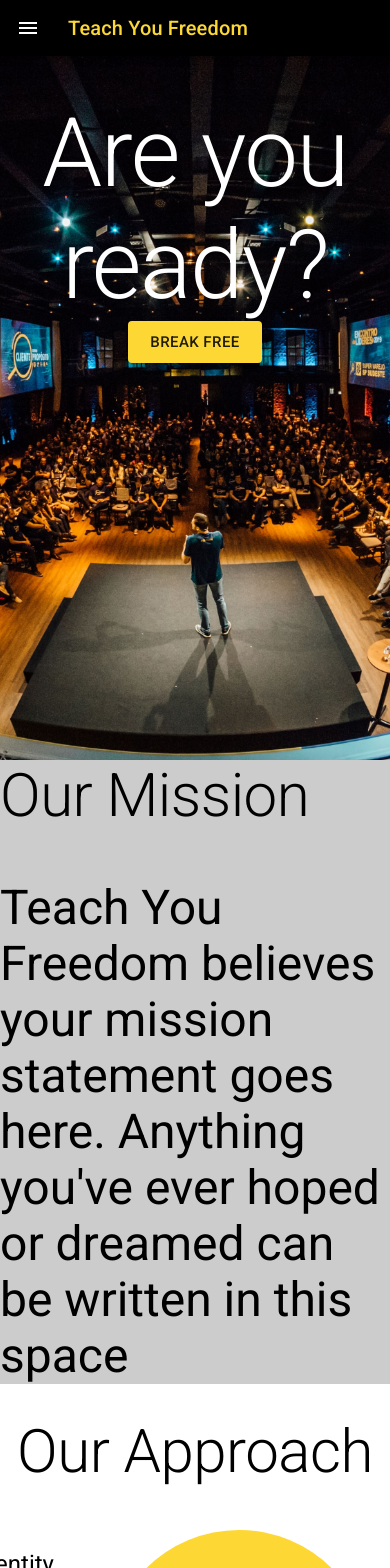
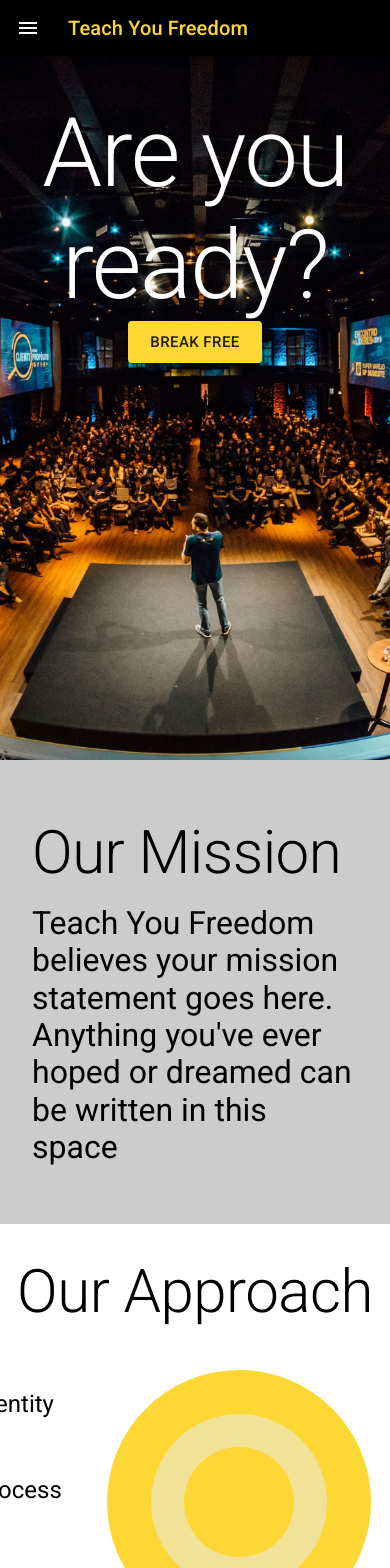
Before and after one commit to Akinghill/tyf, a React (Create React App) app: page / in a window 390 px wide. Shown: the top 1568 px of the page. Built offline with nearby package versions, Linux system fonts and the light colour scheme; the HTML template or start-up script is replaced by a standard one.

Commit message:
path fixes

```diff
--- a/package.json
+++ b/package.json
@@ -1,6 +1,6 @@
 {
   "homepage": "http://akinghill.github.io/tyf",
-  "name": "-tyf",
+  "name": "tyf",
   "version": "0.1.0",
   "private": true,
   "dependencies": {
--- a/src/components/Navbar.jsx
+++ b/src/components/Navbar.jsx
@@ -20,7 +20,7 @@ const useStyles = makeStyles((theme) => ({
 export default function Navbar() {
   const classes = useStyles();
   const theme = useTheme();
-  const matches = useMediaQuery(theme.breakpoints.down('sm'));
+  const smScreen = useMediaQuery(theme.breakpoints.down('sm'));
 
   return (
     <div className={classes.root}>
@@ -33,7 +33,7 @@ export default function Navbar() {
             Teach You Freedom
           </Typography>
           {
-            !matches &&
+            !smScreen &&
             (
               <>
                 <Button color="secondary">Break Free</Button>
@@ -42,7 +42,6 @@ export default function Navbar() {
               </>
             )
           }
-
         </Toolbar>
       </AppBar>
     </div>
--- a/src/views/HomePage/sections/Hero.jsx
+++ b/src/views/HomePage/sections/Hero.jsx
@@ -4,7 +4,7 @@ import { Button, makeStyles, Typography } from '@material-ui/core';
 const useStyles = makeStyles({
   hero: {
     minHeight: '90vh',
-    background: `url("./img/hero-bg.jpeg")`,
+    backgroundImage: 'url("./tyf/img/hero-bg.jpeg")',
     backgroundSize: "cover",
     backgroundPosition: "center center",
     backgroundRepeat: "no repeat",
--- a/src/views/HomePage/sections/Mission.jsx
+++ b/src/views/HomePage/sections/Mission.jsx
@@ -1,7 +1,7 @@
 import React from 'react';
 import { Typography, makeStyles } from '@material-ui/core';
 
-const useStyles = makeStyles({
+const useStyles = makeStyles((theme) => ({
   mission: {
     background: "rgba(0,0,0,.2)",
     display: "flex",
@@ -10,13 +10,22 @@ const useStyles = makeStyles({
     minHeight: '55vh'
   },
   missionContent: {
-    maxWidth: "800px"
+    maxWidth: "800px",
+    padding: "2rem"
   },
   sectionTitle: {
-    marginBottom: '3rem'
+    marginBottom: '3rem',
+    [theme.breakpoints.down('md')]: {
+      marginBottom: "1rem"
+    },
+  },
+  missionCopy: {
+    [theme.breakpoints.down('md')]: {
+      fontSize: "2rem"
+    },
   }
 
-});
+}));
 
 const Mission = () => {
   const classes = useStyles();
@@ -30,7 +39,7 @@ const Mission = () => {
             data-aos="fade-left"
             variant="h2"
           > Our Mission </Typography>
-          <Typography data-aos="fade-right" variant="h3">
+          <Typography className={classes.missionCopy} data-aos="fade-right" variant="h3">
             Teach You Freedom believes your mission statement goes here. Anything you've ever hoped or dreamed can be written in this space
           </Typography>
         </div>
--- a/src/views/HomePage/sections/Support.jsx
+++ b/src/views/HomePage/sections/Support.jsx
@@ -6,8 +6,7 @@ import BrainIcon from '../../../components/icons/BrainIcon'
 import PhysicalIcon from '../../../components/icons/PhysicalIcon'
 import MoneyIcon from '../../../components/icons/MoneyIcon';
 
-
-const useStyles = makeStyles({
+const useStyles = makeStyles((theme) => ({
   support: {
     background: "rgba(0,0,0,.2)",
     paddingTop: "5rem",
@@ -31,9 +30,12 @@ const useStyles = makeStyles({
     fontSize: "8rem",
     background: "#fdd835",
     borderRadius: "50%",
-    padding: "1rem"
+    padding: "1rem",
+    [theme.breakpoints.down('sm')]: {
+      fontSize: "4rem",
+    }
   }
-});
+}));
 
 const Support = () => {
   const classes = useStyles();
```
Also changed, not shown: 1 other file (tests, documents, lock files or other folders).
